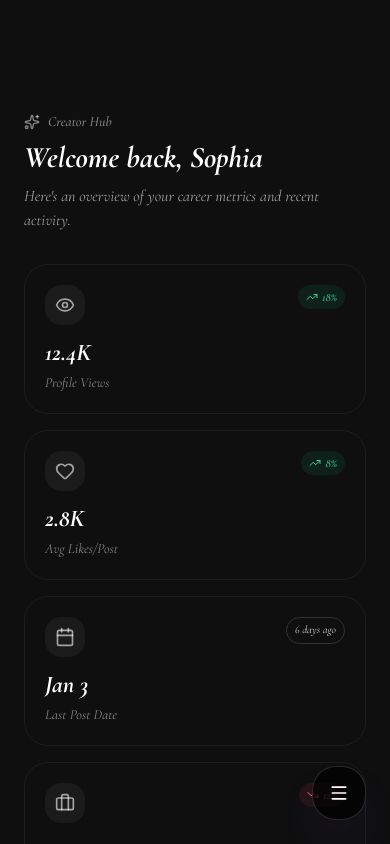
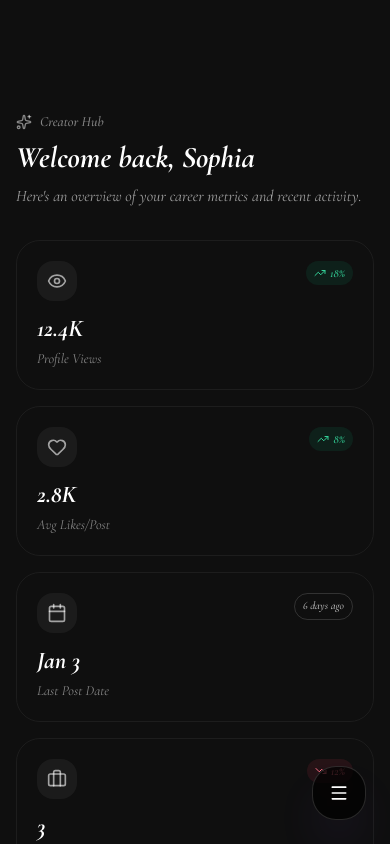
Before and after one commit to solvys/modelink, a React (Vite) app: page / in a window 390 px wide. Shown: the top 844 px of the page. Built offline with nearby package versions, Linux system fonts and the light colour scheme.

Commit message:
[v.1.1.0] fix: Float menu button and clamp mobile width

```diff
--- a/src/components/AppSidebar.tsx
+++ b/src/components/AppSidebar.tsx
@@ -1,6 +1,7 @@
 "use client";
 
 import { useState, useEffect } from "react";
+import { createPortal } from "react-dom";
 import { Link, useLocation } from "react-router-dom";
 import { motion, AnimatePresence } from "framer-motion";
 import {
@@ -40,6 +41,7 @@ const navItems = [
 export function AppSidebar() {
   const location = useLocation();
   const { collapsed, toggleCollapsed } = useSidebar();
+  const [isMounted, setIsMounted] = useState(false);
   const [creatorHubExpanded, setCreatorHubExpanded] = useState(() => {
     if (typeof window !== "undefined") {
       const stored = localStorage.getItem(CREATOR_HUB_EXPANDED_KEY);
@@ -52,6 +54,10 @@ export function AppSidebar() {
   useEffect(() => {
     localStorage.setItem(CREATOR_HUB_EXPANDED_KEY, String(creatorHubExpanded));
   }, [creatorHubExpanded]);
+
+  useEffect(() => {
+    setIsMounted(true);
+  }, []);
 
   const isRouteActive = (href: string) => {
     if (href === "/") {
@@ -73,16 +79,10 @@ export function AppSidebar() {
     setCreatorHubExpanded((prev) => !prev);
   };
 
-  return (
+  const mobileMenuPortal =
+    isMounted &&
+    createPortal(
       <>
-      {/* Floating Hamburger Buttons */}
-      <button
-        onClick={toggleCollapsed}
-        aria-label={collapsed ? "Open menu" : "Close menu"}
-        className="hidden lg:flex items-center justify-center fixed left-4 top-6 p-3 rounded-2xl border border-white/10 bg-white/[0.08] backdrop-blur-xl text-white/80 hover:text-white hover:bg-white/15 transition-colors z-50"
-      >
-        {collapsed ? <Menu className="w-5 h-5" /> : <X className="w-5 h-5" />}
-      </button>
         <button
           onClick={toggleCollapsed}
           aria-label={collapsed ? "Open menu" : "Close menu"}
@@ -90,12 +90,9 @@ export function AppSidebar() {
         >
           {collapsed ? <Menu className="w-5 h-5" /> : <X className="w-5 h-5" />}
         </button>
-
-      {/* Floating Menu Overlay */}
         <AnimatePresence>
           {!collapsed && (
             <>
-            {/* Mobile Backdrop */}
               <motion.div
                 initial={{ opacity: 0 }}
                 animate={{ opacity: 1 }}
@@ -104,8 +101,6 @@ export function AppSidebar() {
                 className="lg:hidden fixed inset-0 z-40 bg-black/70 backdrop-blur-sm"
                 onClick={toggleCollapsed}
               />
-
-            {/* Mobile Floating Menu */}
               <motion.div
                 initial={{ opacity: 0, y: 20, scale: 0.95 }}
                 animate={{ opacity: 1, y: 0, scale: 1 }}
@@ -229,7 +224,29 @@ export function AppSidebar() {
                   </Link>
                 </div>
               </motion.div>
+            </>
+          )}
+        </AnimatePresence>
+      </>,
+      document.body
+    );
 
+  return (
+    <>
+      {mobileMenuPortal}
+      {/* Floating Hamburger Button (desktop) */}
+      <button
+        onClick={toggleCollapsed}
+        aria-label={collapsed ? "Open menu" : "Close menu"}
+        className="hidden lg:flex items-center justify-center fixed left-4 top-6 p-3 rounded-2xl border border-white/10 bg-white/[0.08] backdrop-blur-xl text-white/80 hover:text-white hover:bg-white/15 transition-colors z-50"
+      >
+        {collapsed ? <Menu className="w-5 h-5" /> : <X className="w-5 h-5" />}
+      </button>
+
+      {/* Desktop Floating Menu */}
+      <AnimatePresence>
+        {!collapsed && (
+          <>
             {/* Desktop Backdrop - click to close */}
             <motion.div
               initial={{ opacity: 0 }}
--- a/src/components/CreatorHubContent.tsx
+++ b/src/components/CreatorHubContent.tsx
@@ -284,10 +284,10 @@ export function CreatorHubContent() {
         <div className="absolute bottom-0 right-1/4 w-96 h-96 bg-blue-500/5 rounded-full blur-[120px]" />
       </div>
 
-      <div className="max-w-7xl mx-auto px-6 lg:px-8">
+      <div className="w-full max-w-[764px] lg:max-w-5xl xl:max-w-7xl mx-auto px-4 sm:px-6 lg:px-8">
         <div className="flex flex-col xl:flex-row gap-8">
           {/* Main Content */}
-          <div className="flex-1 max-w-4xl space-y-8">
+          <div className="flex-1 w-full space-y-8 xl:max-w-4xl">
             {/* Welcome Header */}
             <motion.div
               initial={{ opacity: 0, y: 20 }}
--- a/src/styles/globals.css
+++ b/src/styles/globals.css
@@ -43,6 +43,7 @@
     font-style: italic;
     background-color: var(--bg-base);
     color: var(--text-primary);
+    overflow-x: hidden;
     padding-top: env(safe-area-inset-top);
     padding-bottom: env(safe-area-inset-bottom);
     transition: background-color 0.3s ease, color 0.3s ease;
```
Lines whose indentation alone changed are shown as unchanged.
